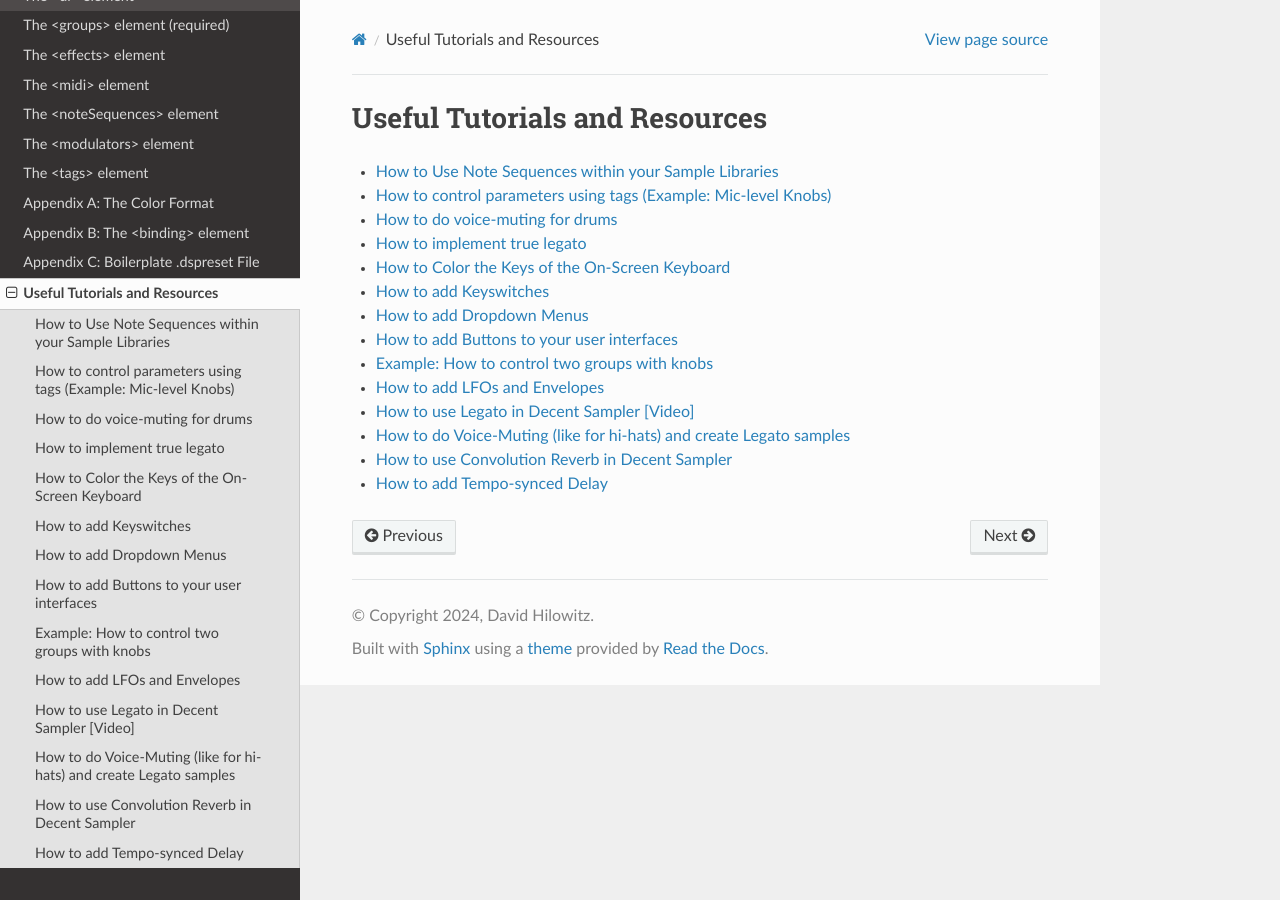
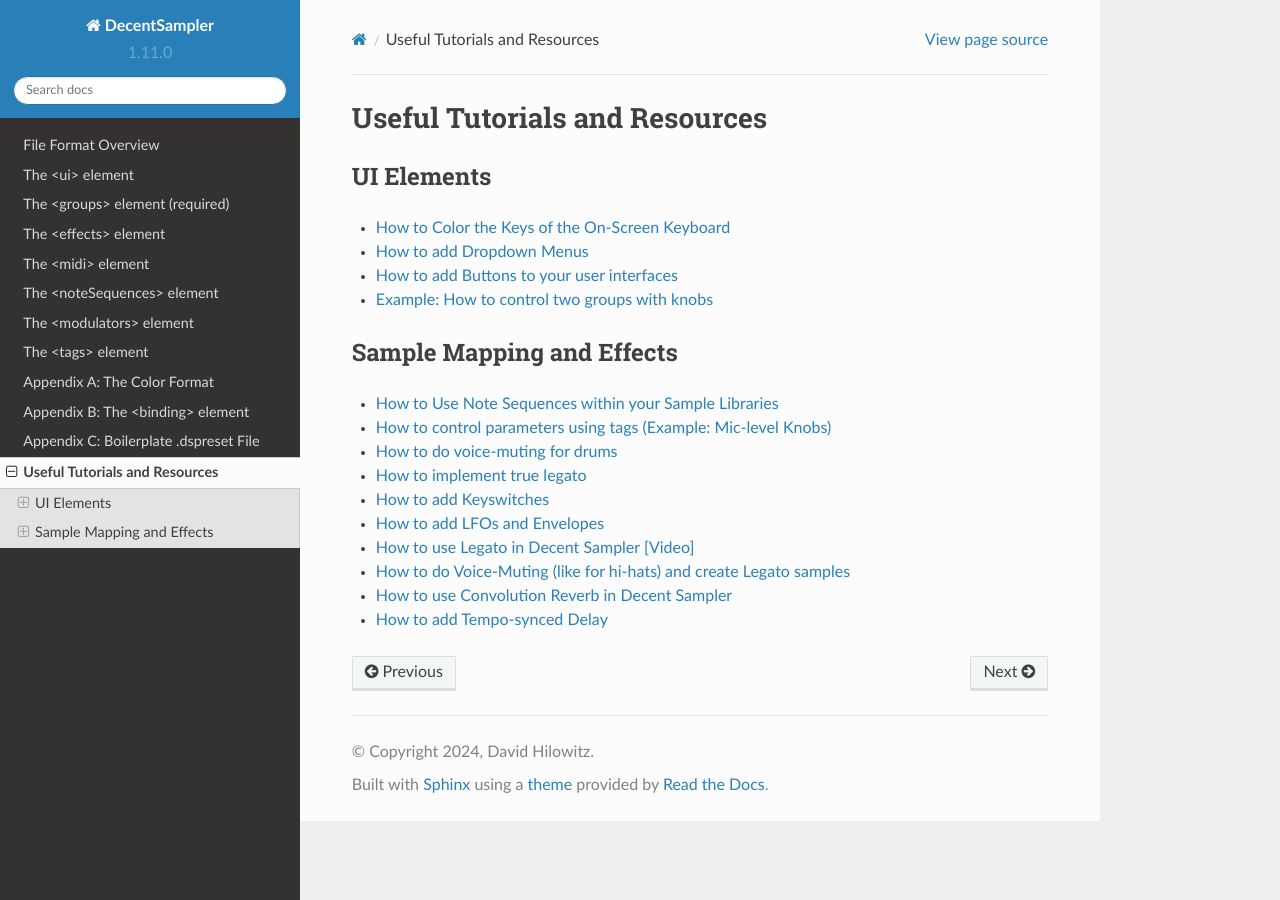
Before and after one commit to DecentSamples/DecentSampler-Developers-Guide, a Sphinx documentation site: the page built from docs/source/useful-topics.md, in a window 1280 px wide. Built offline with Sphinx 7.4.7 and the Read the Docs theme 2.0.0, drawn with Linux system fonts in a browser that asks for light colours.

Commit message:
Reorganized the "useful topics" section

````diff
--- a/docs/source/useful-topics.md
+++ b/docs/source/useful-topics.md
@@ -1,16 +1,22 @@
 Useful Tutorials and Resources
 ==============================
+
+## UI Elements
+```{toctree}
+:maxdepth: 1
+topic-colored-keys
+topic-dropdown-menus
+How to add Buttons to your user interfaces<https://www.decentsamples.com/2022/11/27/for-sample-creators-how-to-create-buttons-in-your-sample-libraries/?swcfpc=1>
+Example: How to control two groups with knobs<https://www.decentsamples.com/decent-sampler-developer-resources/how-to-control-two-groups-with-knobs/?swcfpc=1>
+```
+## Sample Mapping and Effects
 ```{toctree}
 :maxdepth: 1
 topic-how-to-use-note-sequences
 topic-how-to-control-parameters-using-tags
 topic-how-to-do-voice-muting-for-drums
 topic-how-to-implement-true-legato
-topic-colored-keys
 topic-keyswitches
-topic-dropdown-menus
-How to add Buttons to your user interfaces<https://www.decentsamples.com/2022/11/27/for-sample-creators-how-to-create-buttons-in-your-sample-libraries/?swcfpc=1>
-Example: How to control two groups with knobs<https://www.decentsamples.com/decent-sampler-developer-resources/how-to-control-two-groups-with-knobs/?swcfpc=1>
 How to add LFOs and Envelopes<https://www.decentsamples.com/2022/08/19/how-to-add-lfos-and-extra-envelopes-to-your-decent-sampler-instruments/>
 How to use Legato in Decent Sampler [Video]<https://www.youtube.com/watch?v=uLPBcbsT6cU&feature=emb_title>
 How to do Voice-Muting (like for hi-hats) and create Legato samples<https://www.decentsamples.com/2021/06/14/decent-sampler-now-has-experimental-support-for-legato-samples-and-voice-muting/?swcfpc=1>
````
